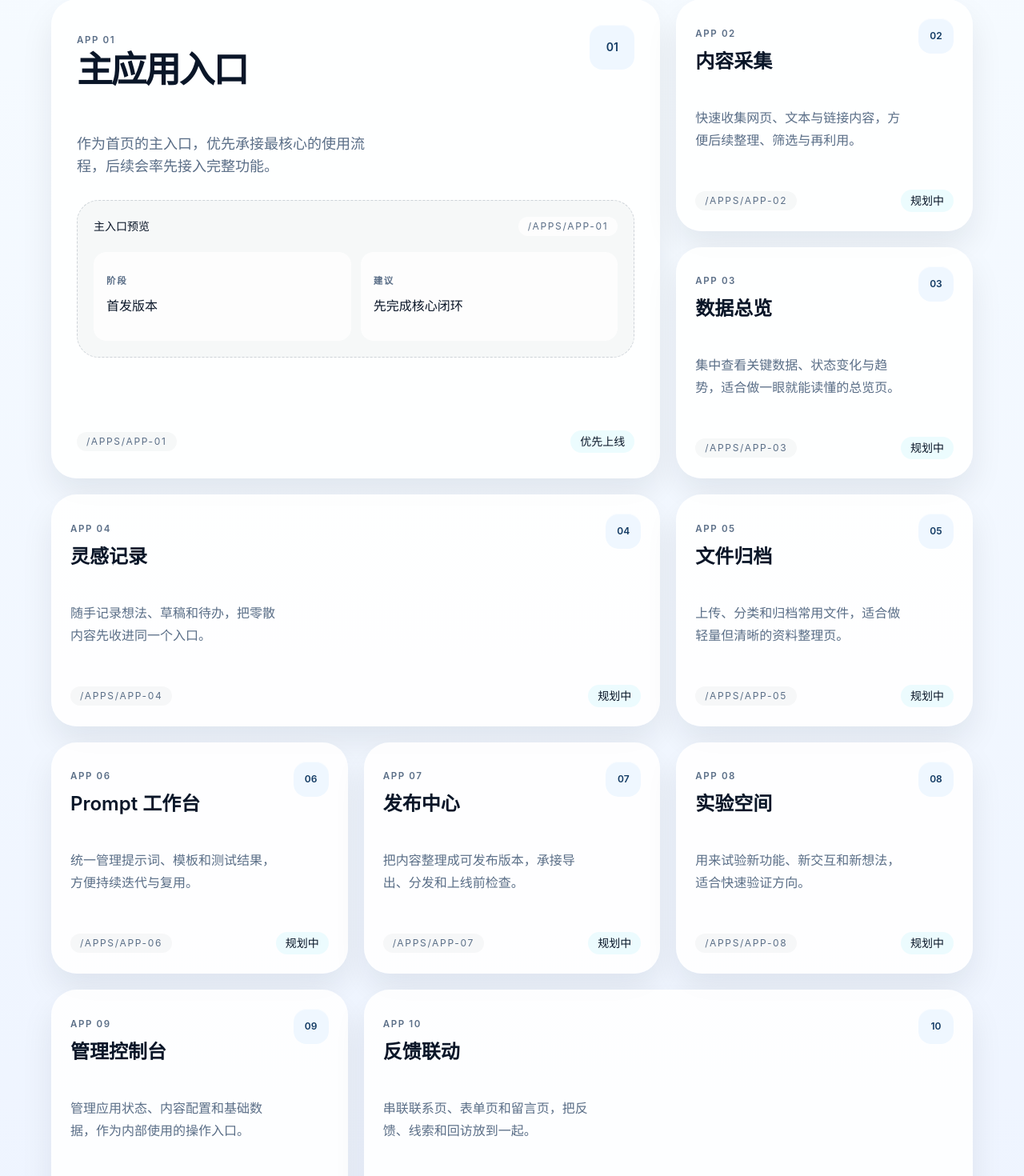
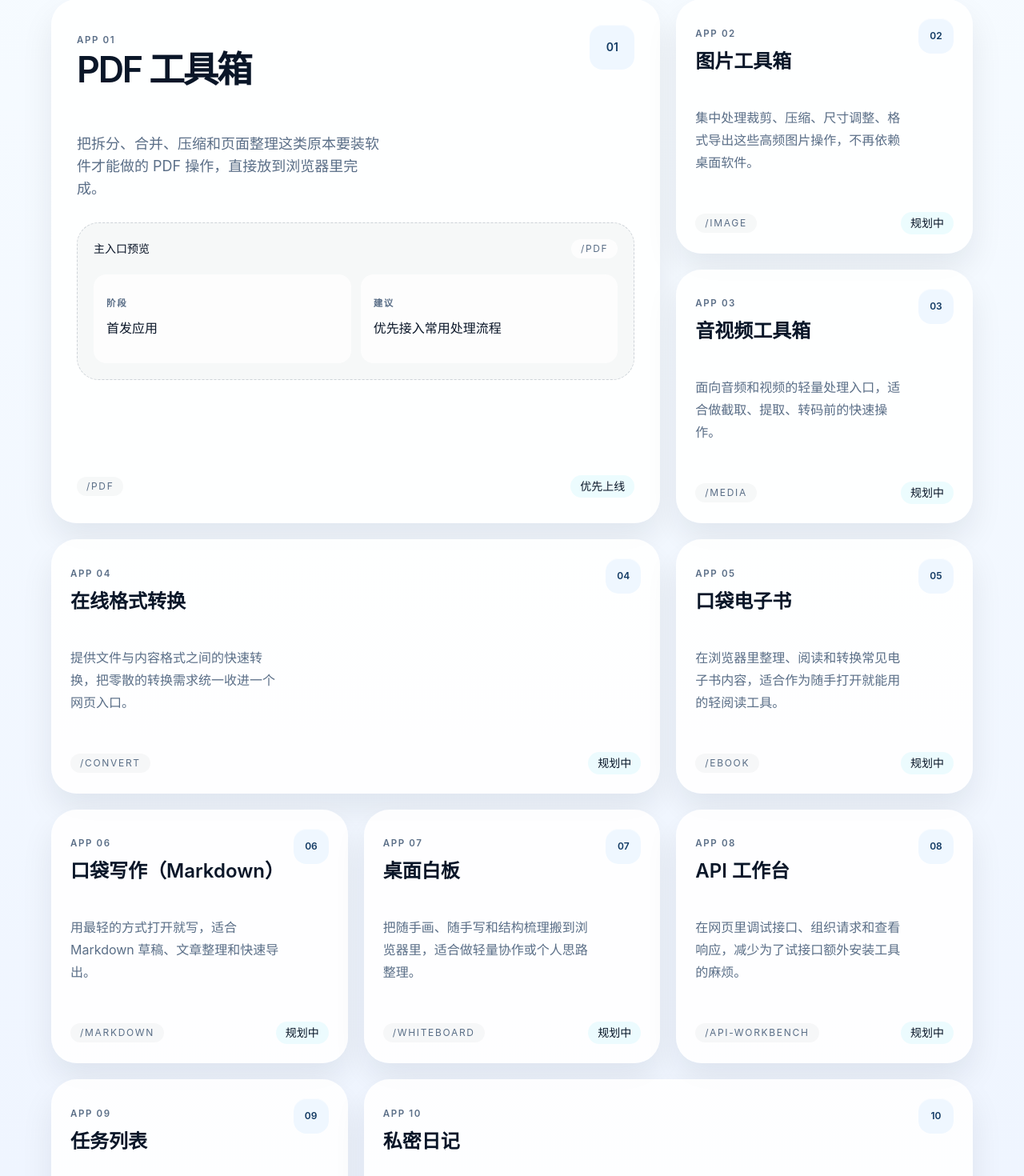
Before and after one commit to ThaneJoss/webapps, a Vue app: page / in a window 1280 px wide. Shown: the part 1000-2470 px from the top of the page at 80% size. Built offline with nearby package versions, Linux system fonts and the light colour scheme.

Commit message:
copy: 更新首页应用工具箱文案

```diff
--- a/src/views/HomeView.vue
+++ b/src/views/HomeView.vue
@@ -129,130 +129,130 @@ const homeApps = [
   {
     id: 'app-01',
     label: 'App 01',
-    title: '主应用入口',
+    title: 'PDF 工具箱',
     badge: '01',
     status: '优先上线',
-    path: '/apps/app-01',
-    description: '作为首页的主入口，优先承接最核心的使用流程，后续会率先接入完整功能。',
-    phase: '首发版本',
-    tip: '先完成核心闭环',
+    path: '/pdf',
+    description: '把拆分、合并、压缩和页面整理这类原本要装软件才能做的 PDF 操作，直接放到浏览器里完成。',
+    phase: '首发应用',
+    tip: '优先接入常用处理流程',
     featured: true,
     boardClass: 'home-app-card--area-feature'
   },
   {
     id: 'app-02',
     label: 'App 02',
-    title: '内容采集',
+    title: '图片工具箱',
     badge: '02',
     status: '规划中',
-    path: '/apps/app-02',
-    description: '快速收集网页、文本与链接内容，方便后续整理、筛选与再利用。',
-    phase: '待补业务内容',
-    tip: '后续扩展',
+    path: '/image',
+    description: '集中处理裁剪、压缩、尺寸调整、格式导出这些高频图片操作，不再依赖桌面软件。',
+    phase: '待补编辑能力',
+    tip: '先做最常用图片处理',
     featured: false,
     boardClass: 'home-app-card--area-app02'
   },
   {
     id: 'app-03',
     label: 'App 03',
-    title: '数据总览',
+    title: '音视频工具箱',
     badge: '03',
     status: '规划中',
-    path: '/apps/app-03',
-    description: '集中查看关键数据、状态变化与趋势，适合做一眼就能读懂的总览页。',
-    phase: '待定义结构',
-    tip: '后续扩展',
+    path: '/media',
+    description: '面向音频和视频的轻量处理入口，适合做截取、提取、转码前的快速操作。',
+    phase: '待接处理引擎',
+    tip: '优先覆盖基础剪裁转换',
     featured: false,
     boardClass: 'home-app-card--area-app03'
   },
   {
     id: 'app-04',
     label: 'App 04',
-    title: '灵感记录',
+    title: '在线格式转换',
     badge: '04',
     status: '规划中',
-    path: '/apps/app-04',
-    description: '随手记录想法、草稿和待办，把零散内容先收进同一个入口。',
-    phase: '待接表单交互',
-    tip: '后续扩展',
+    path: '/convert',
+    description: '提供文件与内容格式之间的快速转换，把零散的转换需求统一收进一个网页入口。',
+    phase: '待补格式支持',
+    tip: '先做最常见格式互转',
     featured: false,
     boardClass: 'home-app-card--area-app04'
   },
   {
     id: 'app-05',
     label: 'App 05',
-    title: '文件归档',
+    title: '口袋电子书',
     badge: '05',
     status: '规划中',
-    path: '/apps/app-05',
-    description: '上传、分类和归档常用文件，适合做轻量但清晰的资料整理页。',
-    phase: '待接上传流程',
-    tip: '后续扩展',
+    path: '/ebook',
+    description: '在浏览器里整理、阅读和转换常见电子书内容，适合作为随手打开就能用的轻阅读工具。',
+    phase: '待接阅读器能力',
+    tip: '先完成阅读与导入',
     featured: false,
     boardClass: 'home-app-card--area-app05'
   },
   {
     id: 'app-06',
     label: 'App 06',
-    title: 'Prompt 工作台',
+    title: '口袋写作（Markdown）',
     badge: '06',
     status: '规划中',
-    path: '/apps/app-06',
-    description: '统一管理提示词、模板和测试结果，方便持续迭代与复用。',
-    phase: '待补工作流',
-    tip: '后续扩展',
+    path: '/markdown',
+    description: '用最轻的方式打开就写，适合 Markdown 草稿、文章整理和快速导出。',
+    phase: '待接编辑器能力',
+    tip: '优先完成写作与预览',
     featured: false,
     boardClass: 'home-app-card--area-app06'
   },
   {
     id: 'app-07',
     label: 'App 07',
-    title: '发布中心',
+    title: '桌面白板',
     badge: '07',
     status: '规划中',
-    path: '/apps/app-07',
-    description: '把内容整理成可发布版本，承接导出、分发和上线前检查。',
-    phase: '待接操作面板',
-    tip: '后续扩展',
+    path: '/whiteboard',
+    description: '把随手画、随手写和结构梳理搬到浏览器里，适合做轻量协作或个人思路整理。',
+    phase: '待接画布交互',
+    tip: '先做基础画写能力',
     featured: false,
     boardClass: 'home-app-card--area-app07'
   },
   {
     id: 'app-08',
     label: 'App 08',
-    title: '实验空间',
+    title: 'API 工作台',
     badge: '08',
     status: '规划中',
-    path: '/apps/app-08',
-    description: '用来试验新功能、新交互和新想法，适合快速验证方向。',
-    phase: '待搭实验区',
-    tip: '后续扩展',
+    path: '/api-workbench',
+    description: '在网页里调试接口、组织请求和查看响应，减少为了试接口额外安装工具的麻烦。',
+    phase: '待补请求调试能力',
+    tip: '优先完成请求与历史记录',
     featured: false,
     boardClass: 'home-app-card--area-app08'
   },
   {
     id: 'app-09',
     label: 'App 09',
-    title: '管理控制台',
+    title: '任务列表',
     badge: '09',
     status: '规划中',
-    path: '/apps/app-09',
-    description: '管理应用状态、内容配置和基础数据，作为内部使用的操作入口。',
-    phase: '待补权限逻辑',
-    tip: '后续扩展',
+    path: '/tasks',
+    description: '一个打开就能记录和整理事项的轻任务页，适合个人待办与短周期安排。',
+    phase: '待接列表与筛选',
+    tip: '先完成新增与勾选闭环',
     featured: false,
     boardClass: 'home-app-card--area-app09'
   },
   {
     id: 'app-10',
     label: 'App 10',
-    title: '反馈联动',
+    title: '私密日记',
     badge: '10',
     status: '规划中',
-    path: '/apps/app-10',
-    description: '串联联系页、表单页和留言页，把反馈、线索和回访放到一起。',
-    phase: '待接联动入口',
-    tip: '后续扩展',
+    path: '/diary',
+    description: '面向个人记录的私密写作空间，适合把每天的想法、感受和片段安全地收起来。',
+    phase: '待接本地存储与锁定',
+    tip: '优先做好隐私感和写作体验',
     featured: false,
     boardClass: 'home-app-card--area-app10'
   }
```
Also changed, not shown: 1 other file (tests, documents, lock files or other folders).
